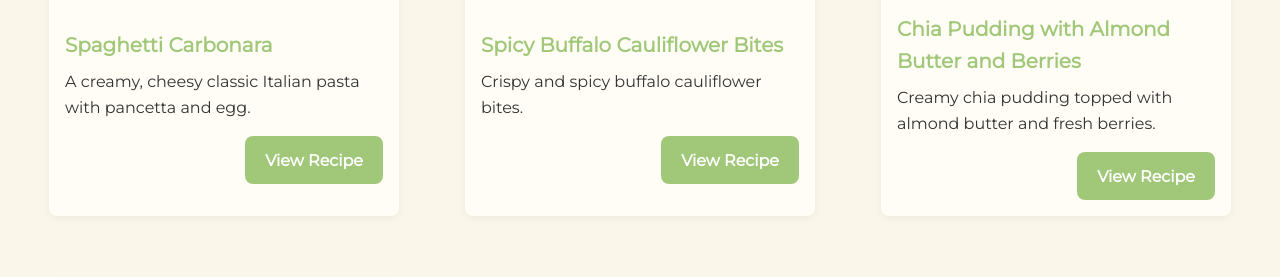
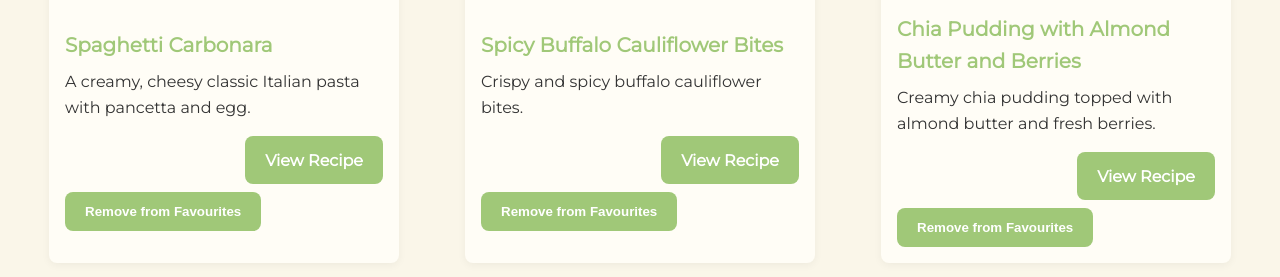
Before and after one commit to FTP-droid/whisk, a plain HTML site: page favourites.html in a window 1280 px wide. Shown: the part 445-722 px from the top of the page. Drawn offline with nearby package versions, Linux system fonts and the light colour scheme.

Commit message:
Added favourites functionality

```diff
--- a/favourites.html
+++ b/favourites.html
@@ -98,6 +98,7 @@
     <p>Photo sourced from <a href="https://www.pexels.com/">pexels.com</a> </p>
     <p>Recipes sourced from <a href="https://foodgawker.com/">foodgawker.com</a> </p>
   </footer>
+  <script src="js/favourites.js"></script>
 </body>
 
 </html>
--- /dev/null
+++ b/js/favourites.js
@@ -0,0 +1,25 @@
+document.addEventListener("DOMContentLoaded", () => {
+  // Get all favourite recipe cards
+  const recipeCards = document.querySelectorAll(".card");
+
+  recipeCards.forEach(card => {
+    // Create a "Remove from Favourites" button
+    const removeBtn = document.createElement("button");
+    removeBtn.textContent = "Remove from Favourites";
+    removeBtn.classList.add("btn", "remove-btn");
+    removeBtn.style.marginTop = "0.5rem";
+
+    // Append the button at the end of the card body
+    const cardBody = card.querySelector(".card-body");
+    cardBody.appendChild(removeBtn);
+
+    // Add click event listener to remove the card
+    removeBtn.addEventListener("click", (event) => {
+      event.preventDefault();
+      card.remove();
+
+      // Optional: show a quick message when removed
+      console.log("Removed:", card.querySelector(".card-title").textContent);
+    });
+  });
+});
```
